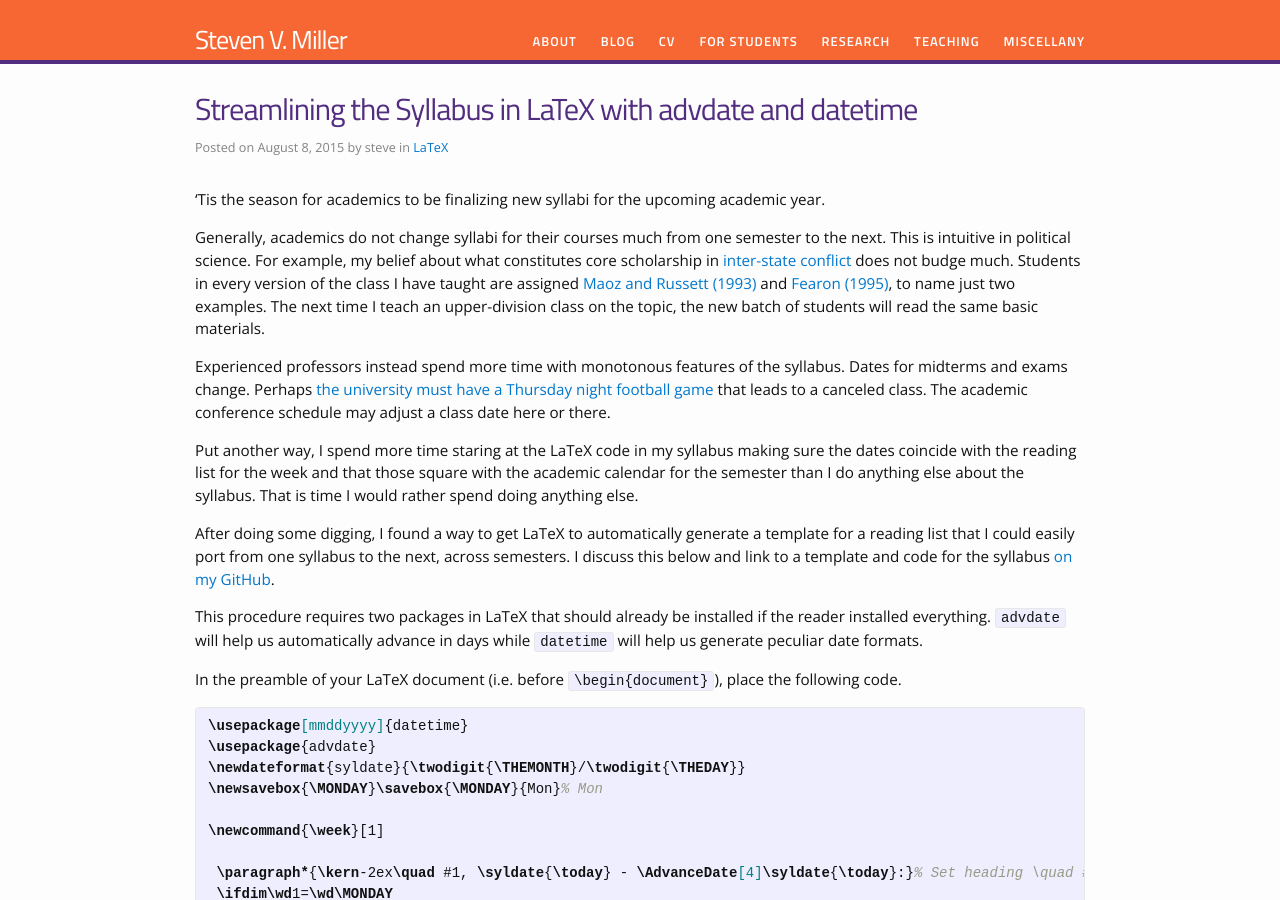
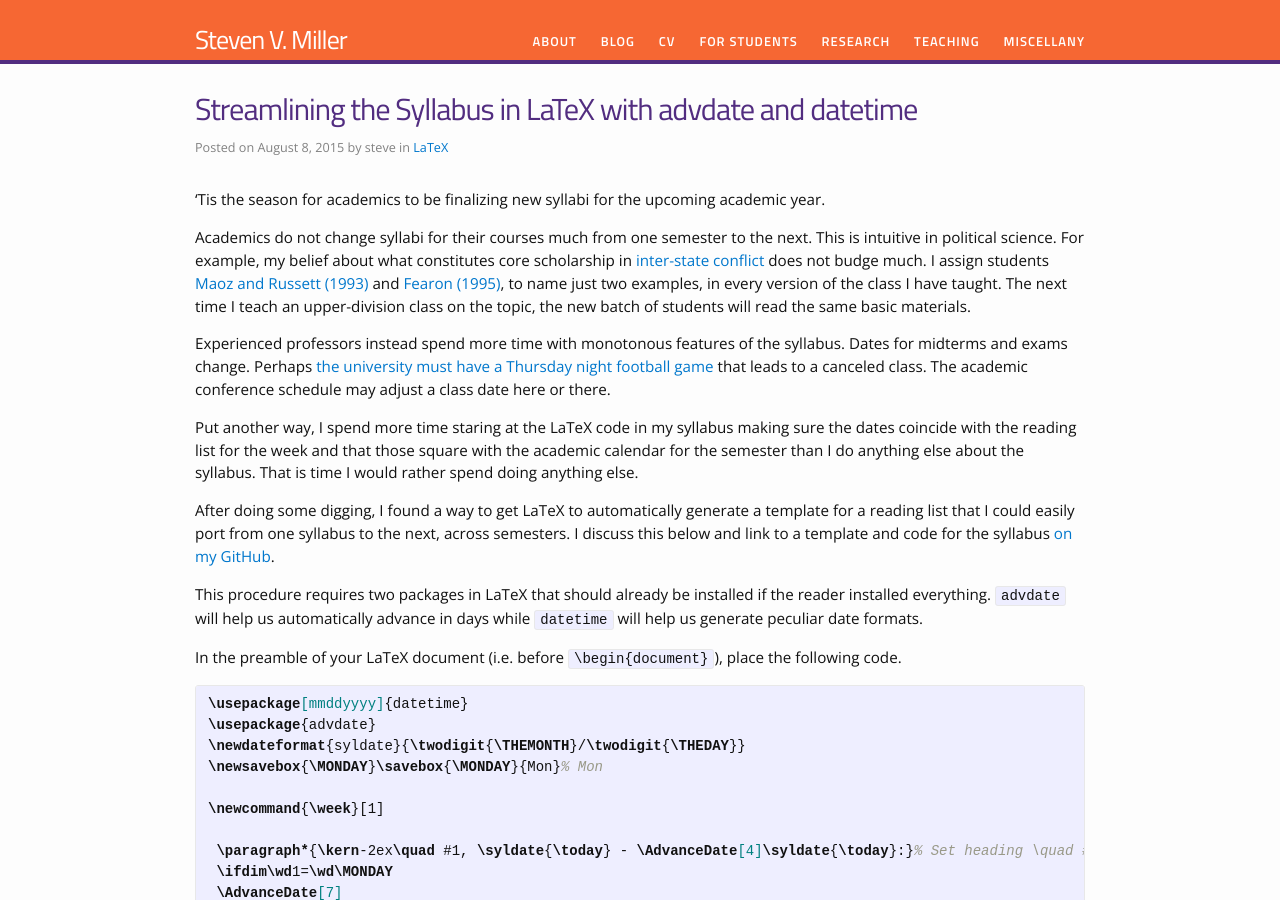
Before and after one commit to svmiller/svmiller.github.io, a Jekyll site: the page built from _posts/2015-08-08-streamlining-the-syllabus-in-latex-with-advdate-and-datetime.md, in a window 1280 px wide and 900 px high. Built offline with Jekyll 4.4.1, drawn with Linux system fonts in a browser that asks for light colours; some web fonts are replaced; comment, search, counter and statistics services are not loaded; some of the changed lines change nothing that is shown.

Commit message:
change some characters

```diff
--- a/_posts/2015-08-08-streamlining-the-syllabus-in-latex-with-advdate-and-datetime.md
+++ b/_posts/2015-08-08-streamlining-the-syllabus-in-latex-with-advdate-and-datetime.md
@@ -11,7 +11,7 @@
 
 'Tis the season for academics to be finalizing new syllabi for the upcoming academic year.
 
-Generally, academics do not change syllabi for their courses much from one semester to the next. This is intuitive in political science. For example, my belief about what constitutes core scholarship in [inter-state conflict][1] does not budge much. Students in every version of the class I have taught are assigned [Maoz and Russett (1993)][2] and [Fearon (1995)][3], to name just two examples. The next time I teach an upper-division class on the topic, the new batch of students will read the same basic materials.
+Academics do not change syllabi for their courses much from one semester to the next. This is intuitive in political science. For example, my belief about what constitutes core scholarship in [inter-state conflict][1] does not budge much. I assign students [Maoz and Russett (1993)][2] and [Fearon (1995)][3], to name just two examples, in every version of the class I have taught. The next time I teach an upper-division class on the topic, the new batch of students will read the same basic materials.
 
 Experienced professors instead spend more time with monotonous features of the syllabus. Dates for midterms and exams change. Perhaps [the university must have a Thursday night football game][4] that leads to a canceled class. The academic conference schedule may adjust a class date here or there.
 
@@ -52,11 +52,11 @@
 \week{Week 15}
 {% endhighlight %}
 
-The `\SetDate `command starts **a week before the first Monday of the first week of class**. If you used `\section` in lieu of `\paragraph`, enter the date of **the first Monday of the first week of class**. I wish I knew why this was, but I think it&#8217;s because `\paragraph` is something akin to a &#8220;child&#8221; field in LaTeX while `\section` is akin to a &#8220;parent&#8221; field. Thus, the &#8220;child&#8221; field prematurely advances a week.
+The `\SetDate `command starts **a week before the first Monday of the first week of class**. If you used `\section` in lieu of `\paragraph`, enter the date of **the first Monday of the first week of class**. I wish I knew why this was, but I think it's because `\paragraph` is something akin to a "child" field in LaTeX while `\section` is akin to a "parent" field. Thus, the "child" field prematurely advances a week.
 
 Enter as many weeks as you wish, as you can see in my example code.
 
-When you're done, you&#8217;ll get a PDF that looks like this.
+When you're done, you'll get a PDF that looks like this.
 
 {% include embedpdf.html code="8ziqc5ray2denf9/syllabus-template.pdf" width=100 height=800 %}
 
```
